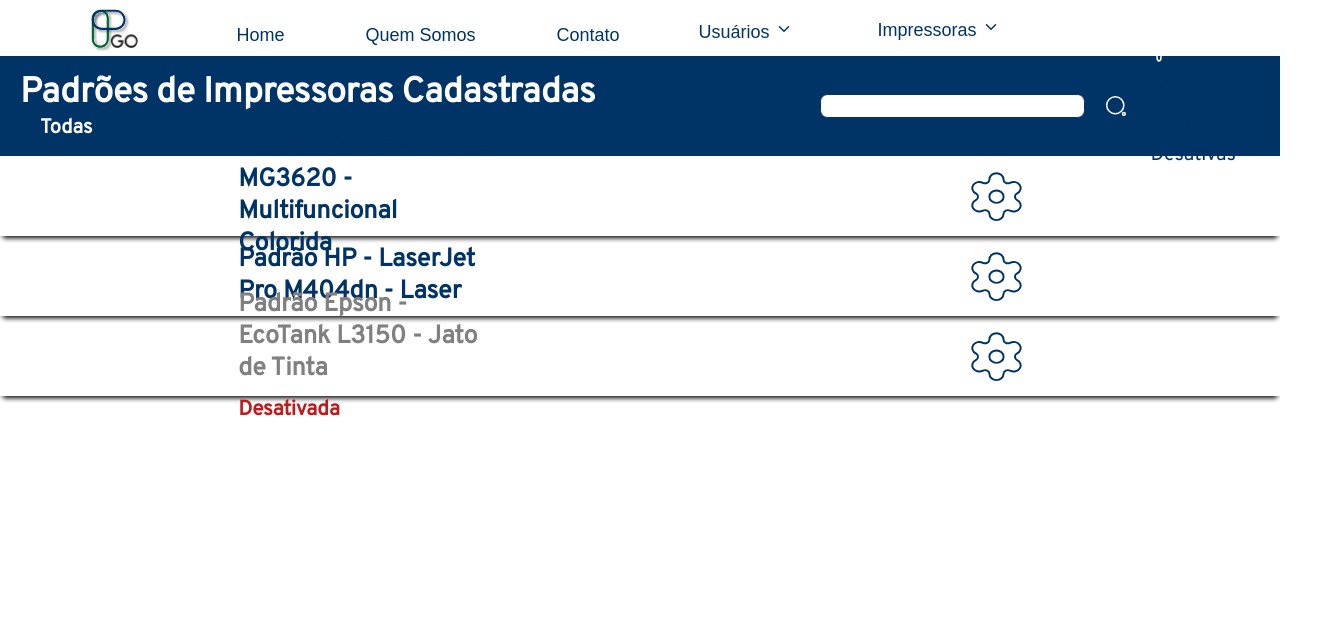
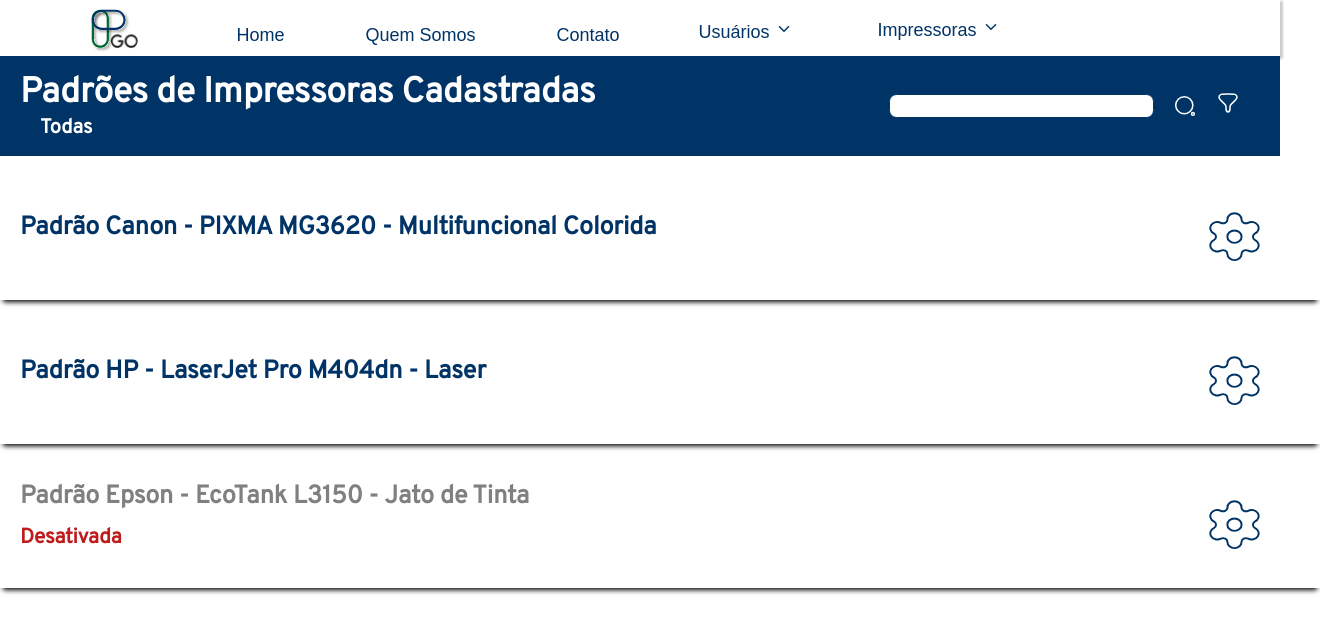
Before and after one commit to fga-eps-mds/2023.2-PrintGo-FrontEnd, a React (Create React App) app: page /listapadroes in a window 1280 px wide. Shown: the top 632 px of the page, 1320 px wide, since content can reach past the window. Built offline with nearby package versions, Linux system fonts and the light colour scheme; no server answers.

Commit message:
:repeat: (#187) Atualizando estilização
Co-authored-by: WolffStein <Wolffriederichstein@gmail.com>
Co-authored-by: ThornColli <eduardodemelocolli@gmail.com>
Co-authored-by: LipeAKugel <felipearaujodff@gmail.com>

```diff
--- a/src/style/pages/patternList.css
+++ b/src/style/pages/patternList.css
@@ -1,3 +1,4 @@
+/* Container */
 .patternlist-container{
   position: relative;
   width: 100vw;
@@ -5,6 +6,7 @@
   text-align: left;
 }
 
+/* Header */
 .patternlist-header{
   height: 10vh;
   color: #ffffff;
@@ -53,8 +55,19 @@
     display: block;
 }
 
+/* Filter dropdown */
 .patternlist-filter:hover{
-    cursor:pointer;
+    cursor: pointer;
+}
+
+.patternlist-dropdown-filter {
+  display: none;
+  position: absolute;
+  right: 0px;
+  background-color: #f9f9f9;
+  min-width: 100px;
+  box-shadow: 0px 8px 16px 0px rgba(0, 0, 0, 0.2);
+  z-index: 1;
 }
 
 .patternlist-dropdown-filter a{
@@ -75,15 +88,19 @@
     flex-direction: column;
 }
 
+/* Padrão */
 .patternlist-pattern {
-    height:10vh;
+    height:18vh;
     width: 100vw;
     color: #003366;
     font-size: 25px;
     display: flex;
-    justify-content: space-around;
+    justify-content: space-between;
     align-items: center;
     box-shadow: 0 5px 5px -3px black;
+    padding-left: 20px;
+    padding-right: 20px;
+    cursor: pointer;
 }
 
 .patternlist-pattern h6 {
@@ -99,7 +116,7 @@
 }
 
 .patternlist-model h4{
-    width: 20vw;
+    width: 60vw;
     margin: 0;
     padding-left: lrem;
 }
@@ -143,14 +160,16 @@
 }
 */
 
+/* Dropdown padrão */
 .patternlist-engine {
     display: flex;
     flex-direction: column;
-    height: 6vh;
+    height: 4vh;
     width: 4vw;
-    margin-right: 20px;
+    margin-right: 40px;
     cursor: pointer;
 }
+
 
 .patternlist-pattern-dropdown {
     display: none;
@@ -180,6 +199,7 @@
     flex-direction: column;
 }
 
+/* Modal */
 .deactivate-modal-buttons{
     display: none;
 }
```
